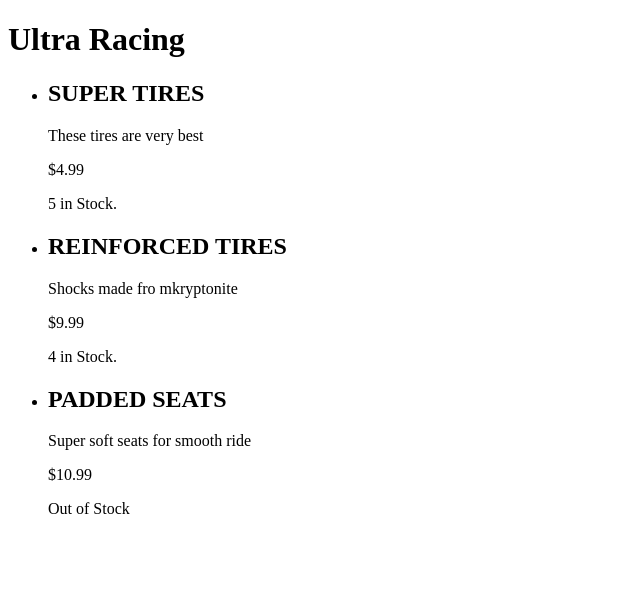
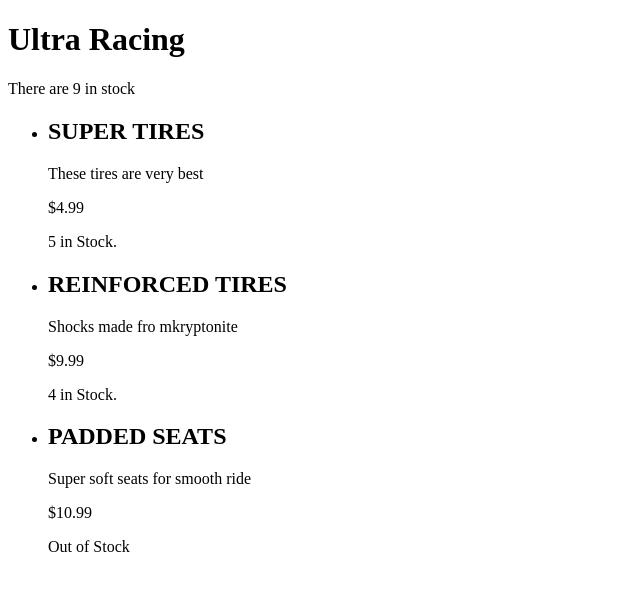
Before and after one commit to kaustubh87/Angular-2-Application-Code-School, an Angular app in the folder application/: page / in a window 1280 px wide. Shown: the top 590 px of the page, without its empty margins (0-640 px from the left). Built offline with nearby package versions, Linux system fonts and the light colour scheme.

Commit message:
Added totalCarParts function

```diff
--- a/application/src/app/app.component.ts
+++ b/application/src/app/app.component.ts
@@ -3,6 +3,7 @@
 @Component({
   selector: 'app-selector',
   template: `<h1>{{ title }}</h1>
+  <p>There are {{ totalCarParts() }} in stock</p>
   <ul>
     <li *ngFor="let carPart of carParts">
     <h2>{{ carPart.name | uppercase }}</h2>
@@ -38,4 +39,13 @@
   'inStock' : 0,
   'price': 10.99
   }];
+
+  totalCarParts() {
+    let sum = 0;
+    for (let carPart of this.carParts){
+      sum += carPart.inStock;
+    }
+
+    return sum;
+  }
 }
```
